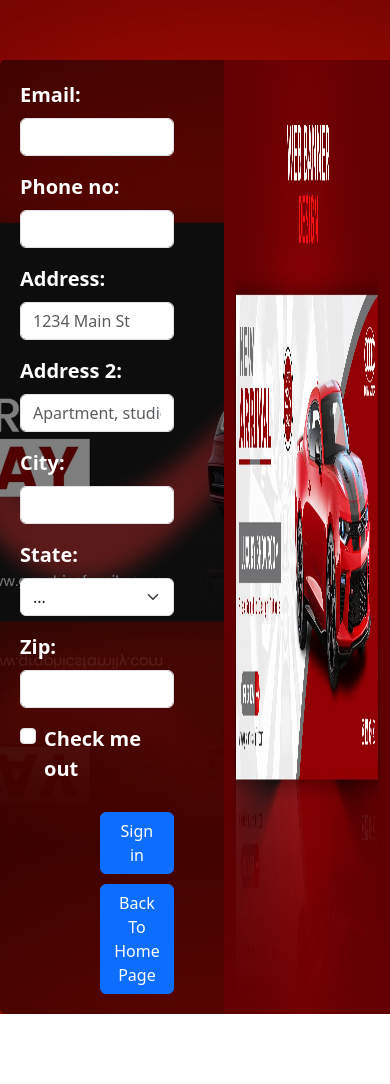
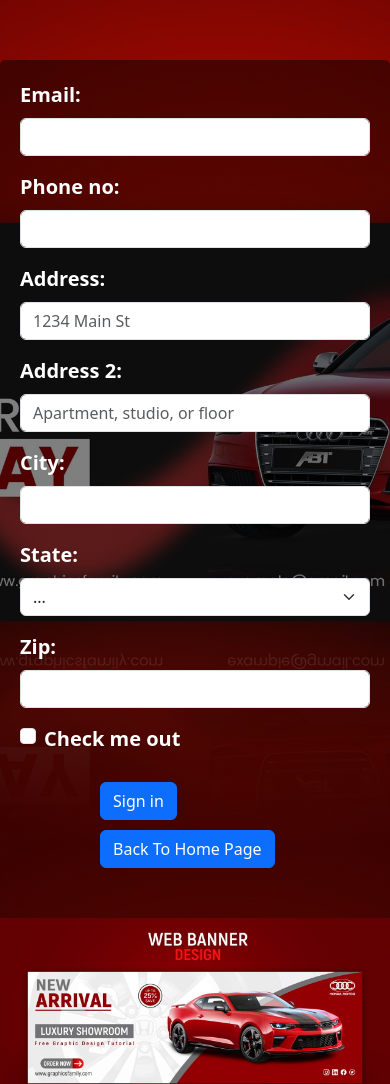
Before and after one commit to MFaizanali2/Cars-card-practice, a plain HTML site: page detail.html in a window 390 px wide. Shown: the top 1084 px of the page. Before the commit the page ends 1014 px from the top, so only its background shows below. Drawn offline with nearby package versions, Linux system fonts and the light colour scheme.

Commit message:
still completed
continue

```diff
--- a/detail.html
+++ b/detail.html
@@ -17,13 +17,19 @@
         height: 100vh;
         overflow: hidden;
     }
+    @media (max-width:950px){
+        body{
+            width: 100%;
+            height: auto;
+        }
+    }
 
 </style>
 
 <body>
 
 
-   <div id="form" class="col d-flex">
+   <div id="form" class="col d-flex col-xl-12 col-md-6  col-sm-6">
     <form class="row det g-3">
         <div class="col-md-6">
           <label for="inputEmail4" class="form-label">Email:</label>
--- a/style.css
+++ b/style.css
@@ -49,3 +49,22 @@ html,body{
     font-weight: bolder;
     font-size: 20px;
 }
+@media (max-width:1100px){
+    #form{
+        display: flex;
+        max-width: 1100px;
+    }
+}
+@media (max-width:950px){
+    #form{
+        display: flex;
+        flex-direction: column;
+        overflow: scroll;
+    }
+}
+@media (max-width:600px){
+    #form{
+        display: flex;
+        flex-direction: column;
+    }
+}
```
